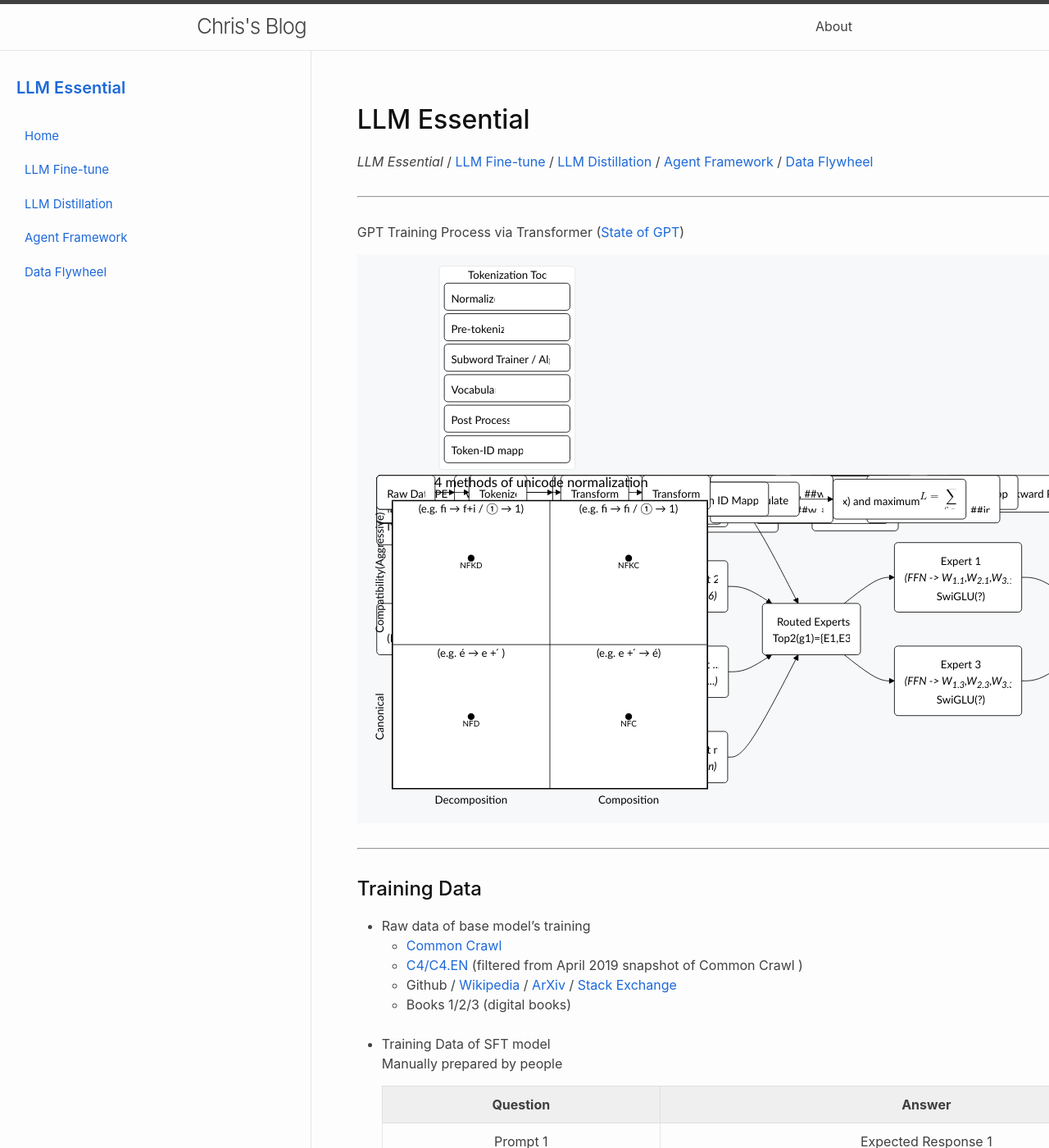
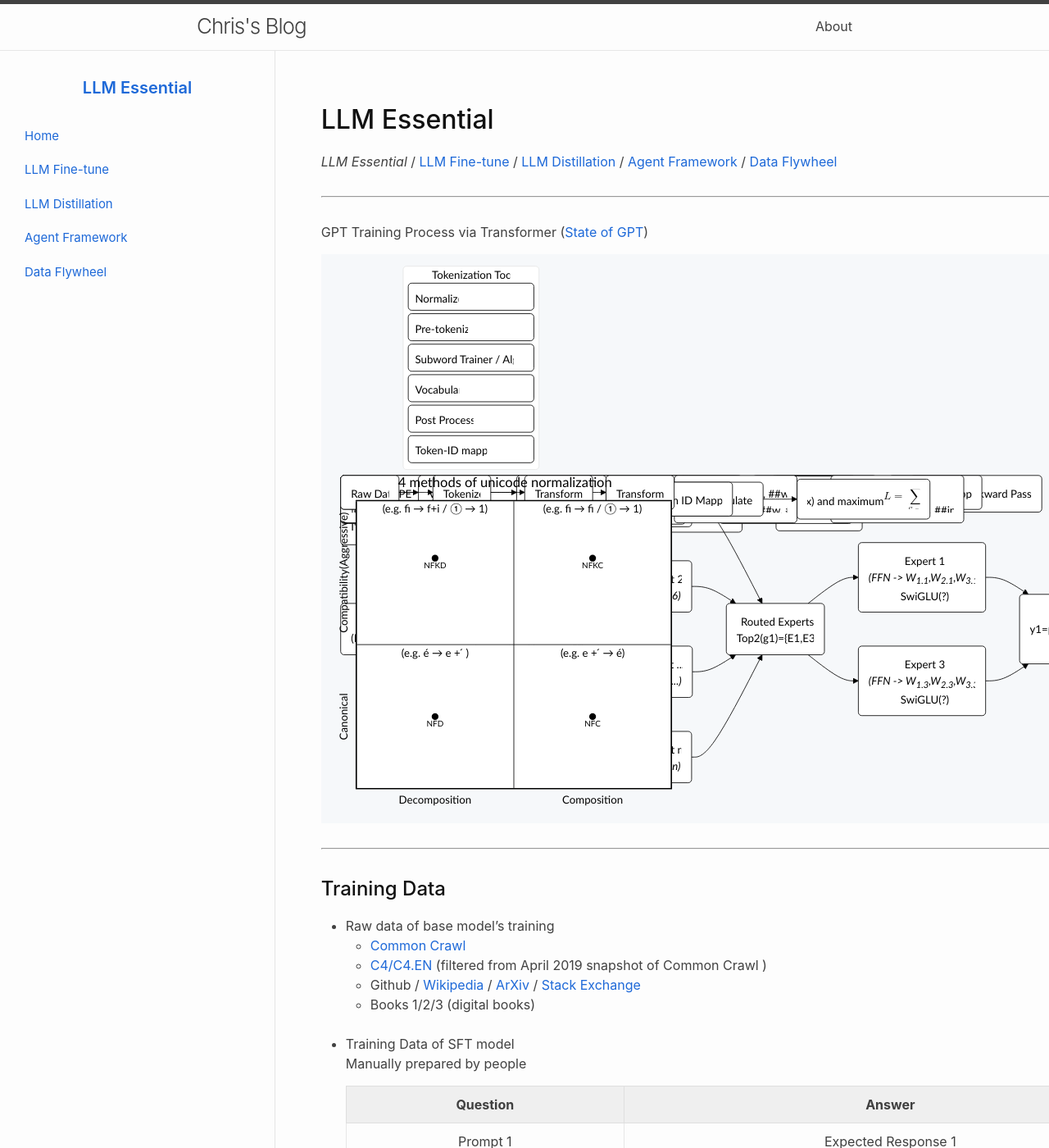
Before and after one commit to ChrisZhu2050/chriszhu2050.github.io, a Jekyll site: the page built from index.md, in a window 1280 px wide and 1400 px high. Shown: the whole window at 82% size. Built offline with Jekyll 4.4.1, drawn with Linux system fonts in a browser that asks for light colours; nearby versions of some CDN libraries; formulas are drawn with MathJax 3.

Commit message:
Update _base.scss

```diff
--- a/_sass/minima/_base.scss
+++ b/_sass/minima/_base.scss
@@ -311,7 +311,7 @@ table {
    ======================================== */
 
 .sidebar {
-  width: 380px!important;
+  width: 336px;
 
   flex-shrink: 0;
 
@@ -356,12 +356,17 @@ table {
    ======================================== */
 
 .sidebar-header {
+  display: flex;
+  justify-content: center;
+  align-items: center;
   font-size: 20px;
   font-weight: 600;
   margin-bottom: 25px;
 }
 
 .sidebar-header a {
+  display: inline-block;
+  text-align: center;
   text-decoration: none;
 }
 
```
